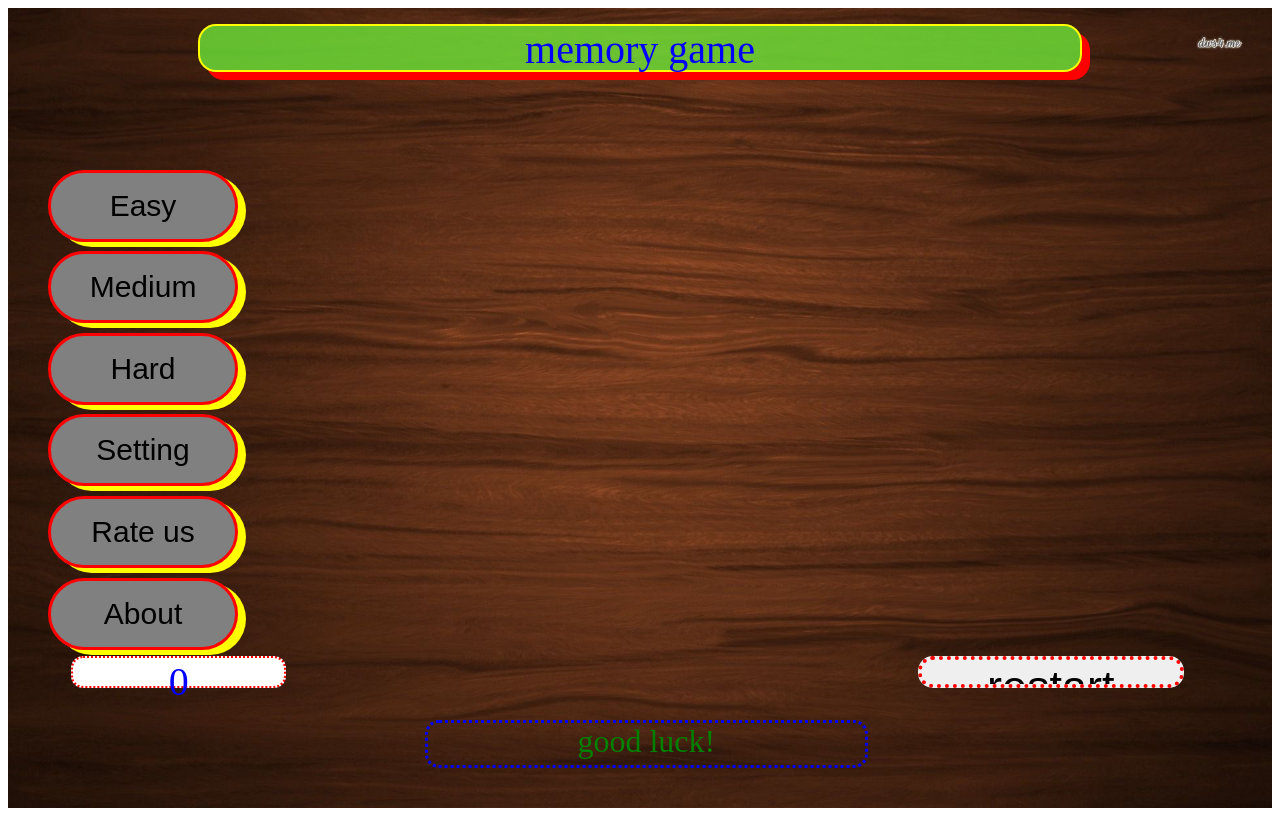
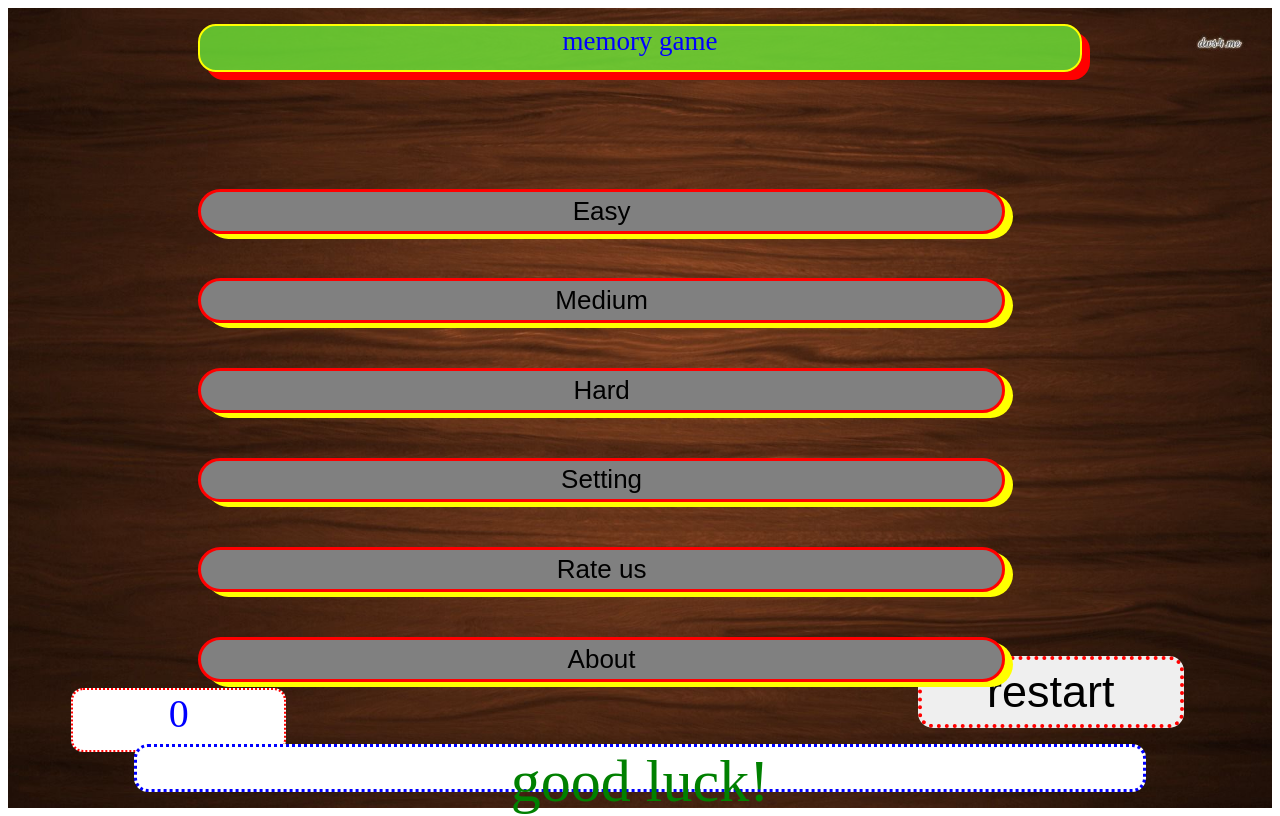
Before and after one commit to surendrahul/mall, a plain HTML site: page index.html in a window 1280 px wide. Drawn offline with Linux system fonts and the light colour scheme.

Commit message:
Update index.html

```diff
--- a/index.html
+++ b/index.html
@@ -20,7 +20,7 @@
 header{
 height: 6%;
     width: 70%;
-	font-size: 40px;
+    font-size: 27px;
     text-align: center;
     border-radius: 18px;
     box-shadow: 8px 8px 0px red;
@@ -83,7 +83,7 @@ header{
 
 
 #box1{
-	height: 70%;
+	height: 60%;
     width: 100%;
     position: absolute;
     top: 12%;
@@ -95,12 +95,12 @@ img{
 	//opacity: 0.8;
 }
 #time{
-	height: 4%;
+	height: 8%;
     width: 17%;
     background-color: white;
     border: 2px dotted red;
     position: absolute;
-    top: 81%;
+    top: 85%;
     left: 5%;
     font-size: 40px;
     color: blue;
@@ -111,23 +111,24 @@ img{
 	background-color: green;
 }
 #result{
-	height: 7%;
-	width: 25%;
-	border: 5px dotted red;
+	height: 6%;
+    width: 88%;
+    border: 11px dotted red;
     color: white;
-	font-size: 30px;
+    font-size: 60px;
     text-align: center;
     opacity: 0;
     position: absolute;
     top: 50%;
     right: 5%;
     border-radius: 25px;
+    background-color: #5f50ff;
 }
 #restart{
 position: absolute;
     top: 81%;
     right: 7%;
-    height: 4%;
+    height: 9%;
     width: 21%;
     font-size: 45px;
     border: 4px dotted red;
@@ -141,36 +142,35 @@ img{
 }
 #chance{
 	height: 6%;
-	width: 35%;
+    width: 80%;
     text-align: center;
-	font-size: 32px;
+    font-size: 60px;
     position: absolute;
-	left: 33%;
-	bottom: 5%;
+    left: 10%;
+    bottom: 2%;
     border: 3px dotted blue;
     border-radius: 14px;
     color: green;
+    background-color: white;
 }
 #levelbox{
 	position: absolute;
-	top: 20%;
-	left: 3%;
-	height: 30%;
-	width: 15%;
-	//border: 2px solid red;
+    top: 18%;
+    left: 12%;
+    height: 40%;
+    width: 70%;
     z-index: 1;
-	//display: none;
 }
 .lev{
-	height: 30%;
-	width: 99%;
+	height: 14%;
+    width: 90%;
     display: block;
     margin: 5%;
     border: 3px solid red;
     background-color: gray;
     border-radius: 40px;
     box-shadow: 8px 5px 0px yellow;
-	font-size: 30px;
+    font-size: 26px;
     transition: 1s;
     outline: none;
 }
```
Lines whose indentation alone changed are shown as unchanged.
